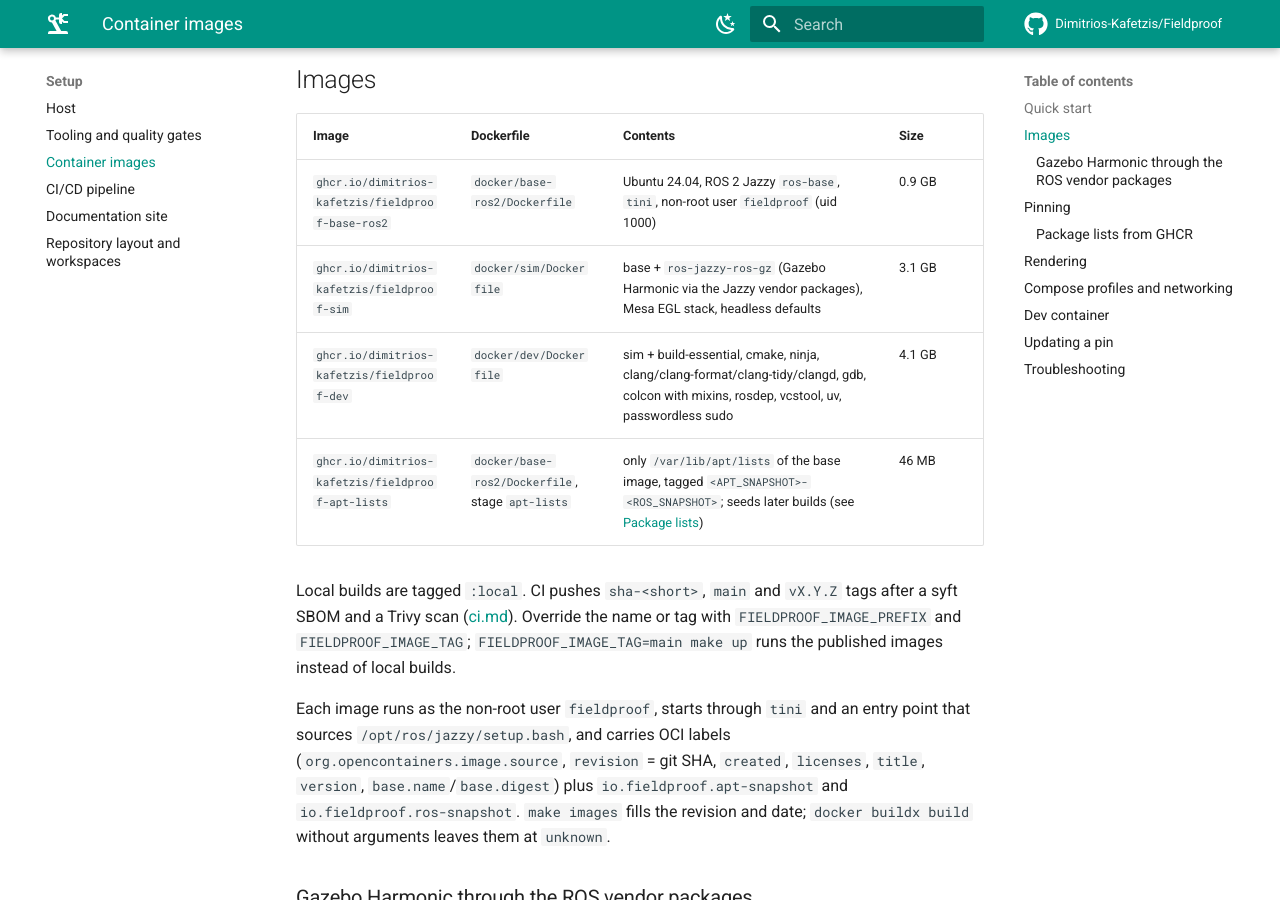
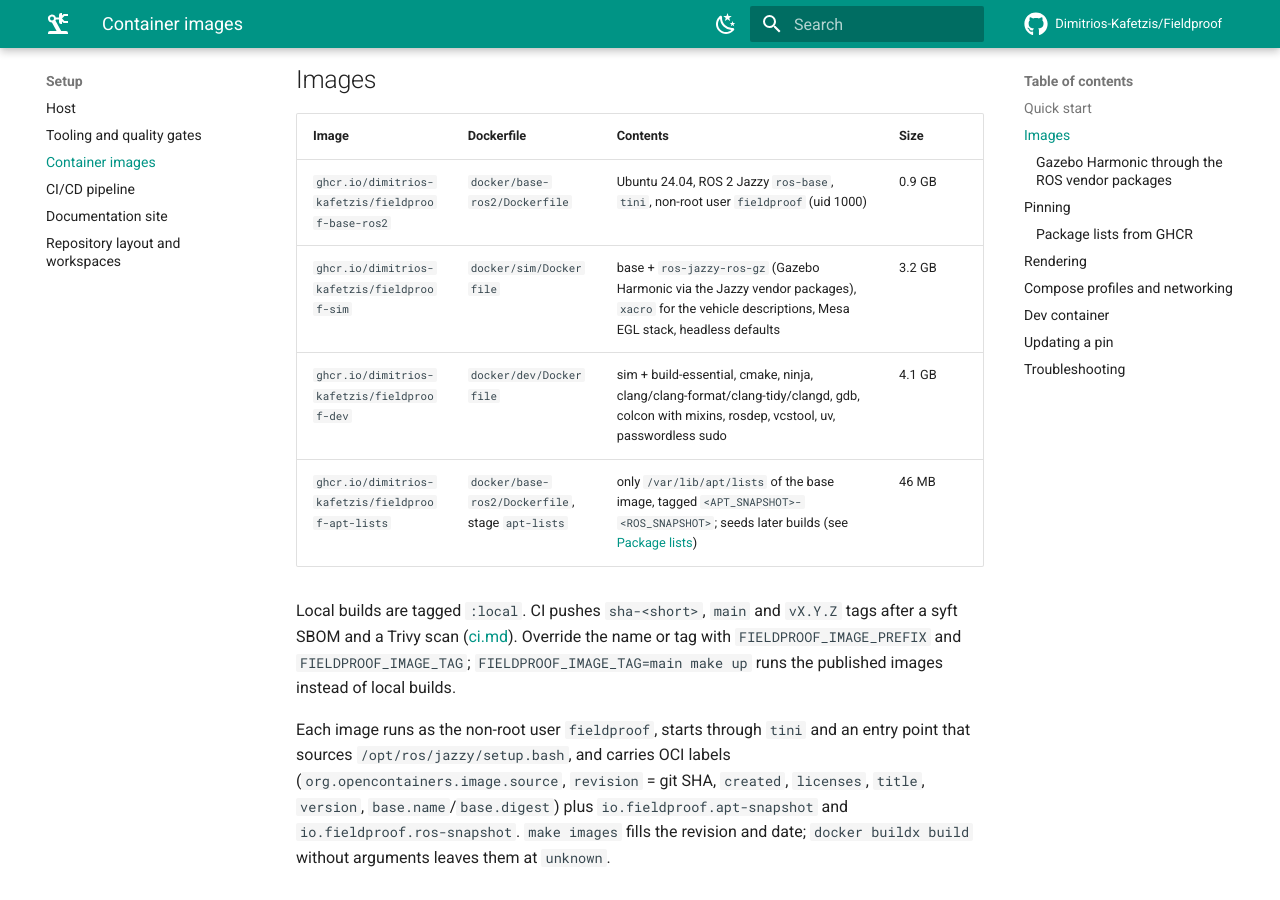
Before and after one commit to Dimitrios-Kafetzis/Fieldproof, an MkDocs documentation site: the page built from docs/setup/containers.md, in a window 1280 px wide and 900 px high, scrolled down 582 px. Built offline with MkDocs 1.6.1 and Material for MkDocs 9.7.7, drawn with Linux system fonts in a browser that asks for light colours; comment, search, counter and statistics services are not loaded.

Commit message:
build(docker): add xacro to the sim image
The reference vehicle descriptions are xacro, rendered to URDF and SDF at build time and by
the spawn launch files at run time, so the sim image (and the dev image built on it) carries
ros-jazzy-xacro from the pinned ROS snapshot.

Task: P1-T01

```diff
--- a/docs/setup/containers.md
+++ b/docs/setup/containers.md
@@ -23,7 +23,7 @@ what CI does after building them with `docker buildx bake`).
 | Image | Dockerfile | Contents | Size |
 | --- | --- | --- | --- |
 | `ghcr.io/dimitrios-kafetzis/fieldproof-base-ros2` | `docker/base-ros2/Dockerfile` | Ubuntu 24.04, ROS 2 Jazzy `ros-base`, `tini`, non-root user `fieldproof` (uid 1000) | 0.9 GB |
-| `ghcr.io/dimitrios-kafetzis/fieldproof-sim` | `docker/sim/Dockerfile` | base + `ros-jazzy-ros-gz` (Gazebo Harmonic via the Jazzy vendor packages), Mesa EGL stack, headless defaults | 3.1 GB |
+| `ghcr.io/dimitrios-kafetzis/fieldproof-sim` | `docker/sim/Dockerfile` | base + `ros-jazzy-ros-gz` (Gazebo Harmonic via the Jazzy vendor packages), `xacro` for the vehicle descriptions, Mesa EGL stack, headless defaults | 3.2 GB |
 | `ghcr.io/dimitrios-kafetzis/fieldproof-dev` | `docker/dev/Dockerfile` | sim + build-essential, cmake, ninja, clang/clang-format/clang-tidy/clangd, gdb, colcon with mixins, rosdep, vcstool, uv, passwordless sudo | 4.1 GB |
 | `ghcr.io/dimitrios-kafetzis/fieldproof-apt-lists` | `docker/base-ros2/Dockerfile`, stage `apt-lists` | only `/var/lib/apt/lists` of the base image, tagged `<APT_SNAPSHOT>-<ROS_SNAPSHOT>`; seeds later builds (see [Package lists](#package-lists-from-ghcr)) | 46 MB |
 
```
Also changed, not shown: 3 other files.
